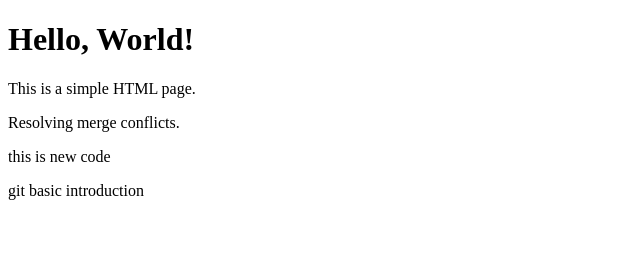
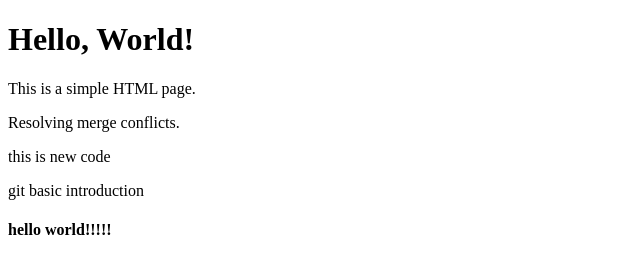
Before and after one commit to ShivangJSS/git-test, a plain HTML site: page index.html in a window 1280 px wide. Shown: the whole page, without its empty margins (0-640 px from the left). Drawn offline with Linux system fonts and the light colour scheme.

Commit message:
next commit

```diff
--- a/index.html
+++ b/index.html
@@ -11,5 +11,7 @@
     <p>Resolving merge conflicts.</p>
     <p>this is new code</p>
     <p>git basic introduction</p>
+    <h4>hello world!!!!!</h4>
+
 </body>
 </html>
```
